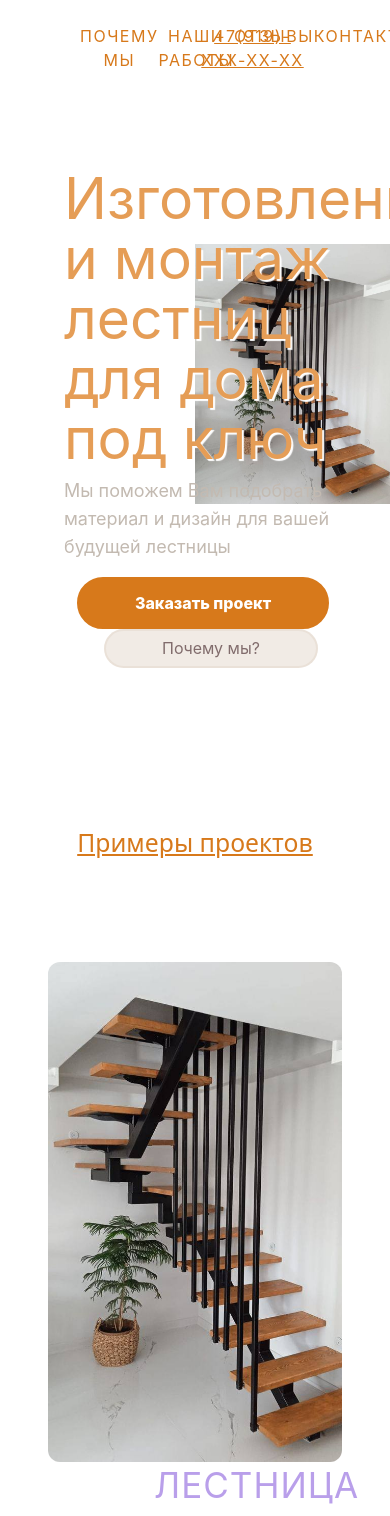
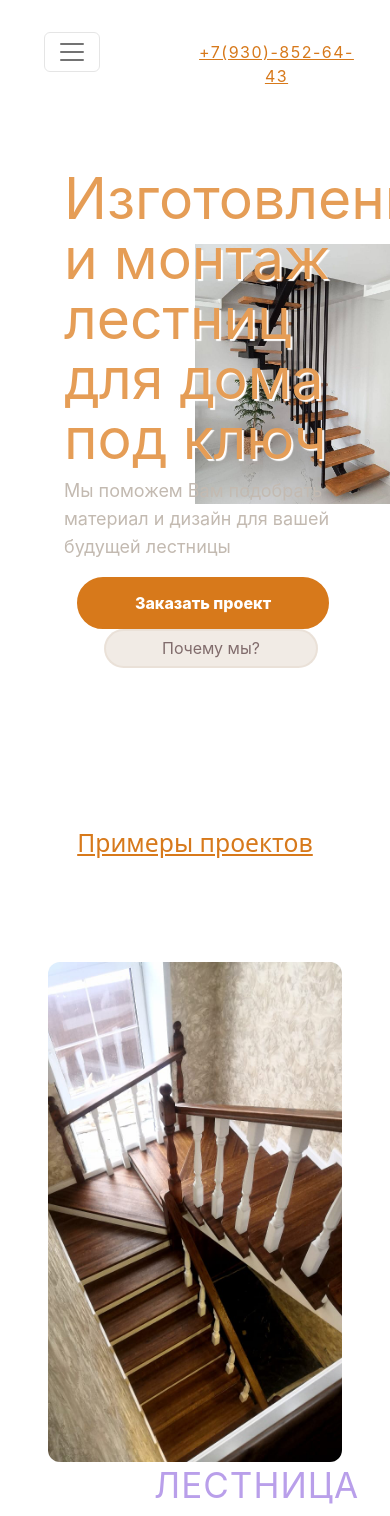
Before and after one commit to TimchSerg/decorative_stairs, a React (Create React App) app: page / in a window 390 px wide. Shown: the top 1516 px of the page. Built offline with nearby package versions, Linux system fonts and the light colour scheme.

Commit message:
styles mobile header

```diff
--- a/package.json
+++ b/package.json
@@ -8,6 +8,7 @@
     "@testing-library/user-event": "^13.5.0",
     "bootstrap": "^5.2.3",
     "react": "^18.2.0",
+    "react-bootstrap": "^2.7.4",
     "react-dom": "^18.2.0",
     "react-image-gallery": "^1.2.11",
     "react-photo-album": "^2.2.2",
--- a/src/App.js
+++ b/src/App.js
@@ -10,6 +10,7 @@ import { Footer } from './app/footer';
 
 import './css/App.css';
 import './css/components.css';
+import './css/media.css';
 
 import "react-image-gallery/styles/css/image-gallery.css";
 import "slick-carousel/slick/slick.css";
@@ -19,10 +20,26 @@ const items = [
   {
     img: "/images/lestnica_1.jpg",
     title: "ЛЕСТНИЦА ИЗ МАССИВА ЯСЕНЯ",
-    type: 'П-образная с двумя площадками',
+    type: 'Лестница с поворотами на 180, с забежными ступенями',
     coating: 'Тонировка в один цвет',
     material: 'Ясень',
-    price: '390 т.р'
+    price: '225 т.р'
+  },
+  {
+    img: "/images/IMG_2897.JPG",
+    title: "ЛЕСТНИЦА ИЗ МАССИВА ДУБА",
+    type: 'Лестница с поворотом на 180, с забежными ступенями',
+    coating: 'Тонировка в один цвет',
+    material: 'Дуб',
+    price: '245 т.р'
+  },
+  {
+    img: "/images/IMG_2908.JPG",
+    title: "ЛЕСТНИЦА ИЗ МАССИВА ЯСЕНЯ",
+    type: 'Лестница с поворотом на 180, с площадкой',
+    coating: 'Тонировка в один цвет',
+    material: 'Ясень',
+    price: '295 т.р'
   }
 ]
 
@@ -36,9 +53,9 @@ function App() {
       <div className='col-12 padding-setup'>
         <h2 className='mb-4 header-block'><u>Примеры проектов</u></h2>
 
-        <ReleaseInfo item={items[0]} color="#B99FEA" position="left"/>
+        <ReleaseInfo item={items[1]} color="#B99FEA" position="left"/>
         <ReleaseInfo item={items[0]} color="#EBA789" position="right"/>
-        <ReleaseInfo item={items[0]} color="#96DBC6" position="left"/>
+        <ReleaseInfo item={items[2]} color="#96DBC6" position="left"/>
       </div>
 
       <WhoMy />
--- /dev/null
+++ b/src/app/components/nav.bar.js
@@ -0,0 +1,26 @@
+import React from "react";
+import Container from 'react-bootstrap/Container';
+import Nav from 'react-bootstrap/Nav';
+import Navbar from 'react-bootstrap/Navbar';
+
+export const NavbarComponent = (props) => {
+
+  return (
+    <Navbar expand="lg" className='header-text'>
+      <Container>
+
+        <Navbar.Toggle aria-controls="basic-navbar-nav" />
+        <Navbar.Collapse id="basic-navbar-nav navbar-nav">
+          <Nav className="me-auto">
+            <Nav.Link href="#my">Почему мы</Nav.Link>
+            <Nav.Link href="#works">Наши работы</Nav.Link>
+            <Nav.Link href="#reviews">Отзывы</Nav.Link>
+            <Nav.Link href="#contacts">Контакты</Nav.Link>
+          </Nav>
+        </Navbar.Collapse>
+      </Container>
+    </Navbar>
+  );
+}
+
+export default NavbarComponent;
--- a/src/app/header.js
+++ b/src/app/header.js
@@ -1,19 +1,15 @@
 import React, { useState } from 'react';
+import { NavbarComponent } from './components/nav.bar'
 
 export function Header() {
 
   return (
-    <header className="App-header col-12">
-      <div className='col-6'>
-        <ul className='d-flex col-12 justify-content-around'>
-          <li className='header-text'>Почему мы</li>
-          <li className='header-text'>Наши работы</li>
-          <li className='header-text'>Отзывы</li>
-          <li className='header-text'>Контакты</li>
-        </ul>
+    <header className="App-header col-12 align-items-start align-items-lg-center">
+      <div className='col-6 col-md-8'>
+        <NavbarComponent />
       </div>
-      <div className='col-6 justify-content-end d-flex'>
-        <a href="tel:79191348485" className='header-text'>+7(919)-xxx-xx-xx</a>
+      <div className='col-6 col-md-4 justify-content-end d-flex pt-3 pt-lg-0'>
+        <a href="tel:79308526443" className='header-text'>+7(930)-852-64-43</a>
       </div>
     </header>
   );
--- a/src/css/App.css
+++ b/src/css/App.css
@@ -20,8 +20,8 @@
   top: 0;
   backdrop-filter: blur(5px);
   background-color: #ffffffb8;
-  padding: 1.5rem 5rem;
-  align-items: center;
+  padding: 1.5rem 2rem;
+  align-items: start;
   z-index: 999;
 }
 
@@ -31,7 +31,7 @@
   margin-bottom: 0px;
 }
 
-.header-text{
+.header-text, .header-text .nav-link{
   font-family: 'Inter';
   font-style: normal;
   font-weight: 400;
--- a/src/css/components.css
+++ b/src/css/components.css
@@ -129,3 +129,7 @@
     text-align: initial;
     line-height: 28px;
 }
+
+.navbar-nav a{
+  text-align: start;
+}
--- /dev/null
+++ b/src/css/media.css
@@ -0,0 +1,27 @@
+  @media screen and (min-width: 576px) {
+
+  }
+
+  @media screen and (min-width: 768px) {
+
+    .App-header {
+      padding: 1.5rem 5rem;
+    }
+
+  }
+
+  @media screen and (min-width: 992px) {
+
+  }
+
+  @media screen and (min-width: 1200px) {
+
+  }
+
+  @media screen and (min-width: 1440px) {
+
+  }
+
+  @media screen and (min-width: 1620px) {
+
+  }
```
Also changed, not shown: 1 other file (tests, documents, lock files or other folders).
